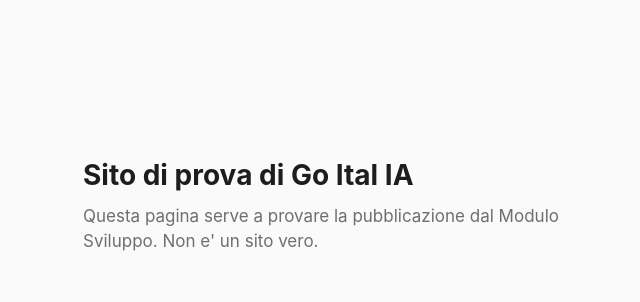
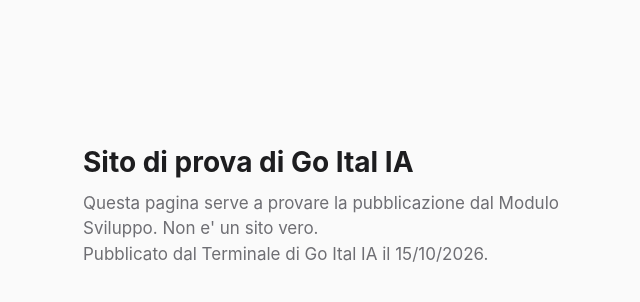
Before and after one commit to Unvrs-Labs/prova-sito, a website: page src/index.html in a window 1280 px wide. Shown: the part 196-498 px from the top of the page, without its empty margins (285-925 px from the left). Drawn offline with Linux system fonts and the light colour scheme.

Commit message:
feat: riga di prova pubblicata dal Terminale di Go Ital IA

```diff
--- a/src/index.html
+++ b/src/index.html
@@ -19,6 +19,7 @@
   <main>
     <h1>Sito di prova di Go Ital IA</h1>
     <p>Questa pagina serve a provare la pubblicazione dal Modulo Sviluppo. Non e' un sito vero.</p>
+    <p>Pubblicato dal Terminale di Go Ital IA il 15/10/2026.</p>
   </main>
 </body>
 </html>
```
